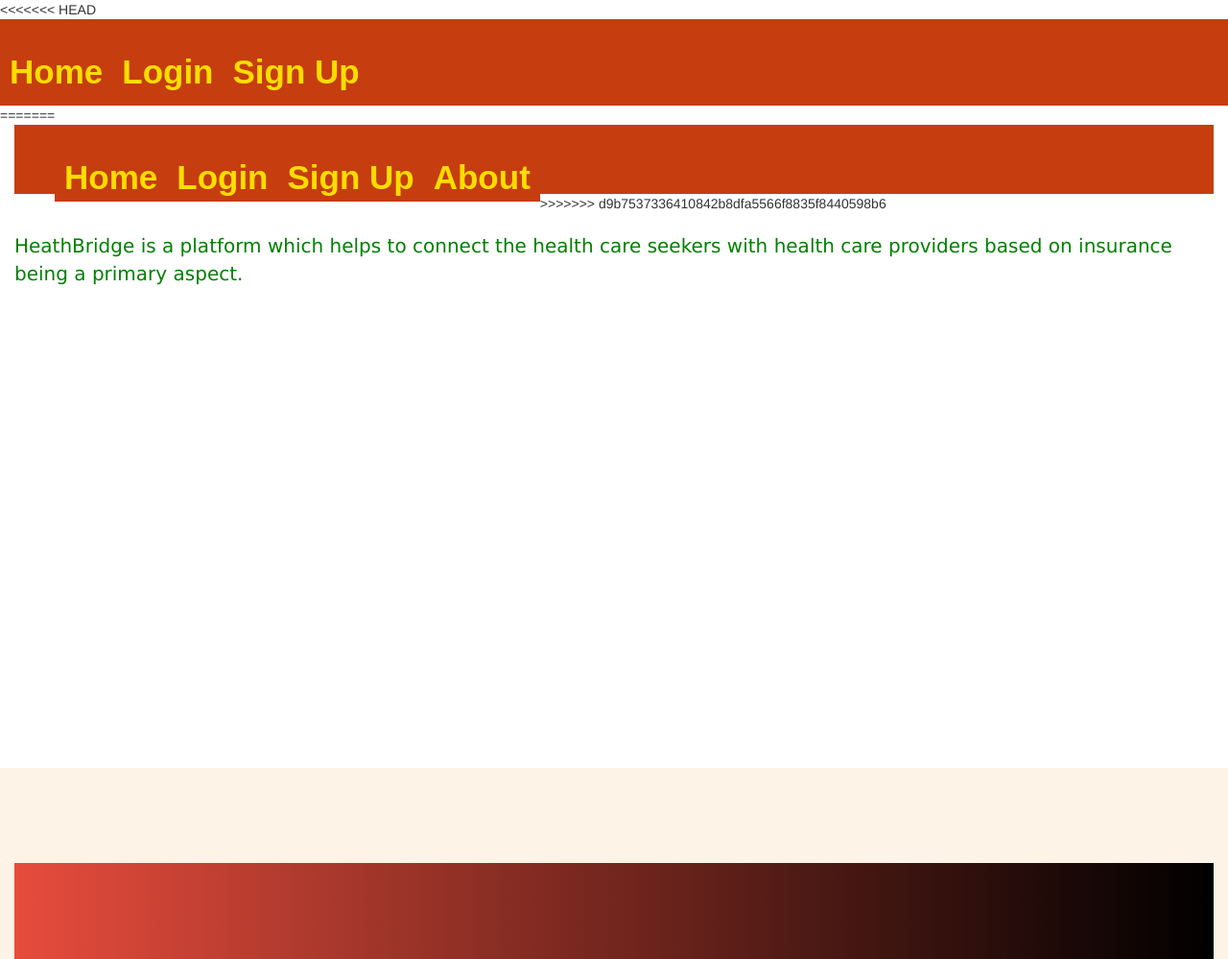
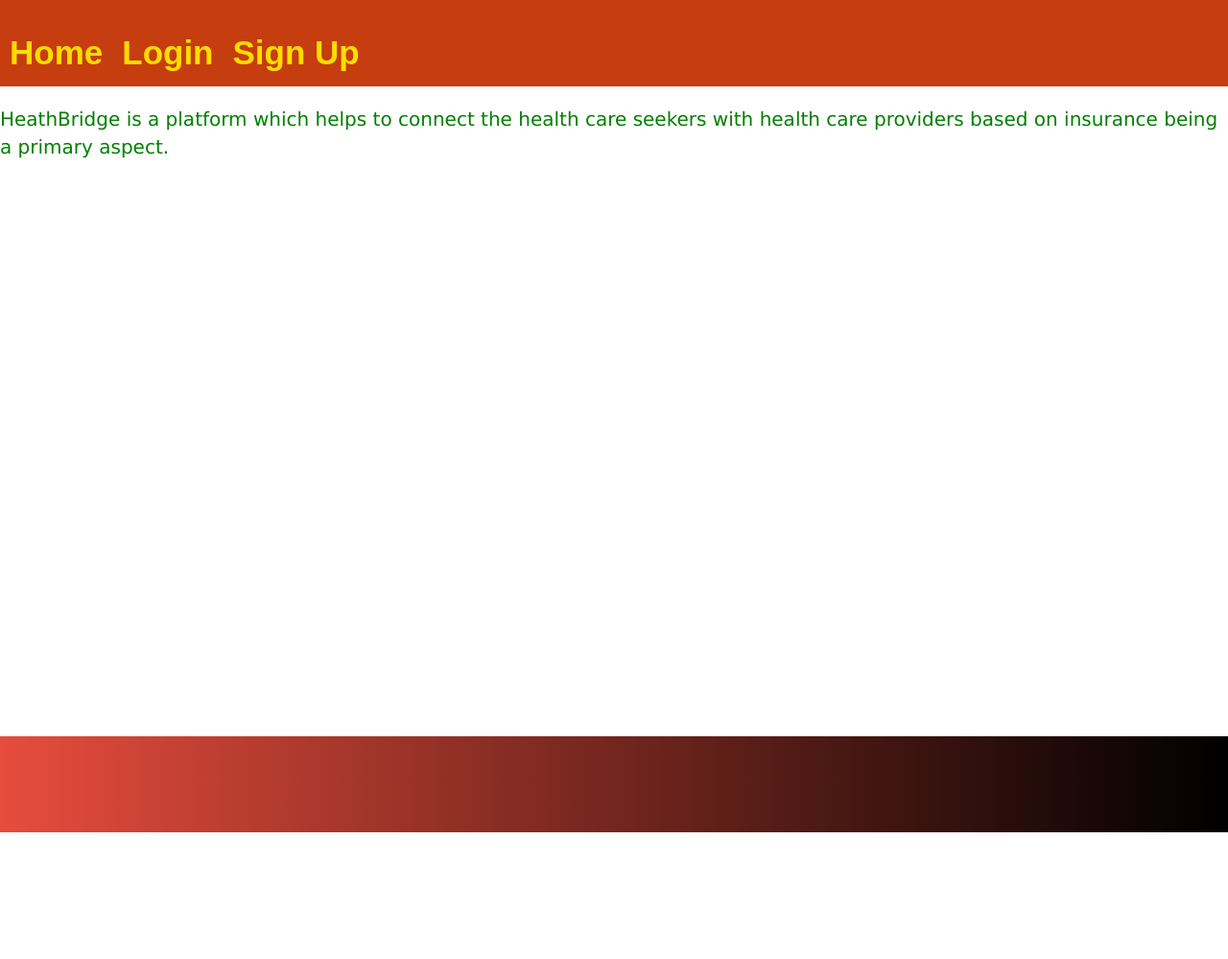
Before and after one commit to stanyet/ssdProject, a Django app: page /website/about/ in a window 1280 px wide. Shown: the whole page at 96% size. After the commit the page ends 867 px from the top, so only its background shows below. Run offline with Django 3.2, Linux system fonts and the light colour scheme; some libraries are stand-ins or nearby versions.

Commit message:
Final base.html Fix

```diff
--- a/dbase/website/templates/base.html
+++ b/dbase/website/templates/base.html
@@ -10,7 +10,6 @@
   <script src="https://maxcdn.bootstrapcdn.com/bootstrap/3.3.7/js/bootstrap.min.js"></script>
   </head>
 <body>
-<<<<<<< HEAD
 
   <div class="header">
     {% if user.is_authenticated %}
@@ -26,22 +25,11 @@
     {% endif %}
 
 </div>
-=======
-  <div class="container">
-
-<header>
-  <a class="topElements" href="{% url "index" %}">Home</a>
-  <a class="topElements" href="{% url "login" %}">Login</a>
-  <a class="topElements" href="{% url "register" %}">Sign Up</a>
-  <a class="topElements" href="{% url "about"%}">About</a>
-</header>
->>>>>>> d9b7537336410842b8dfa5566f8835f8440598b6
 <div id="content">
 {% block content %}
 {% endblock %}
 </div>
 <div class="footer">
 </div>
-
 </body>
 </html>
```
